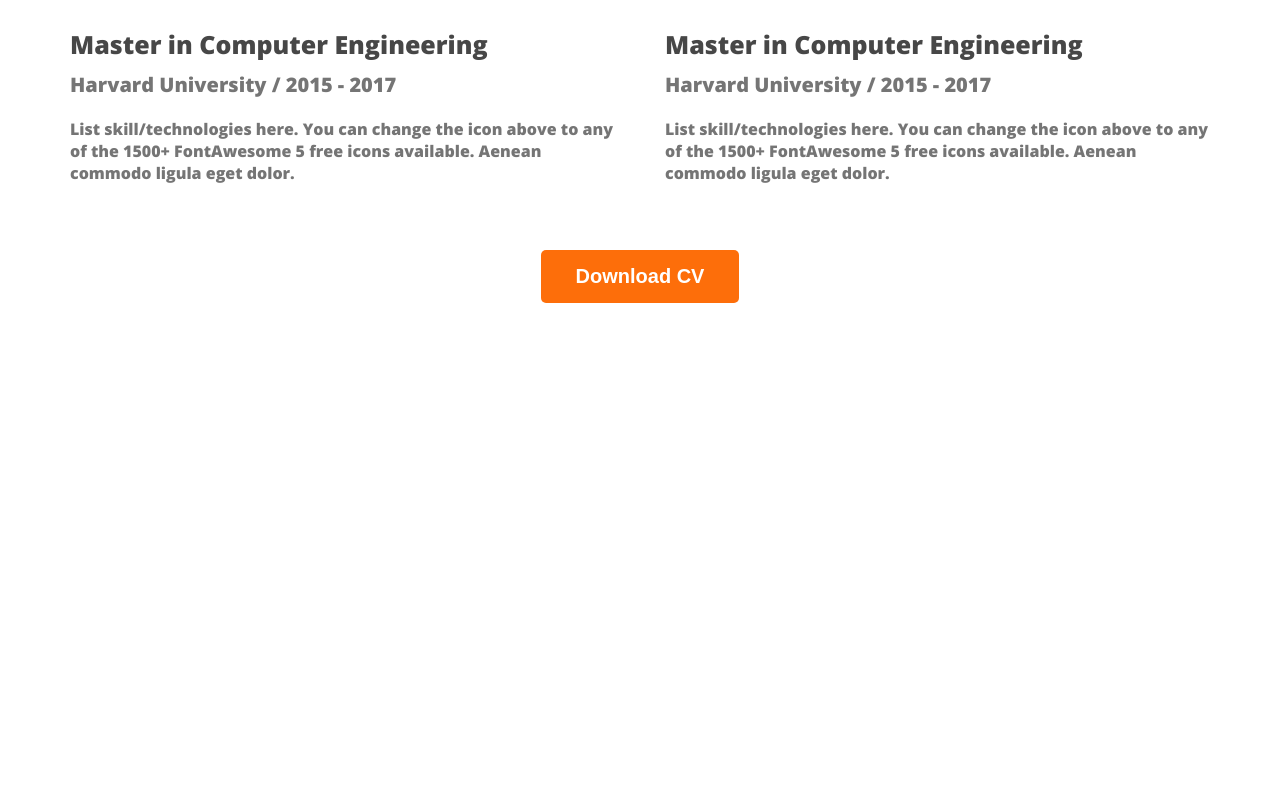
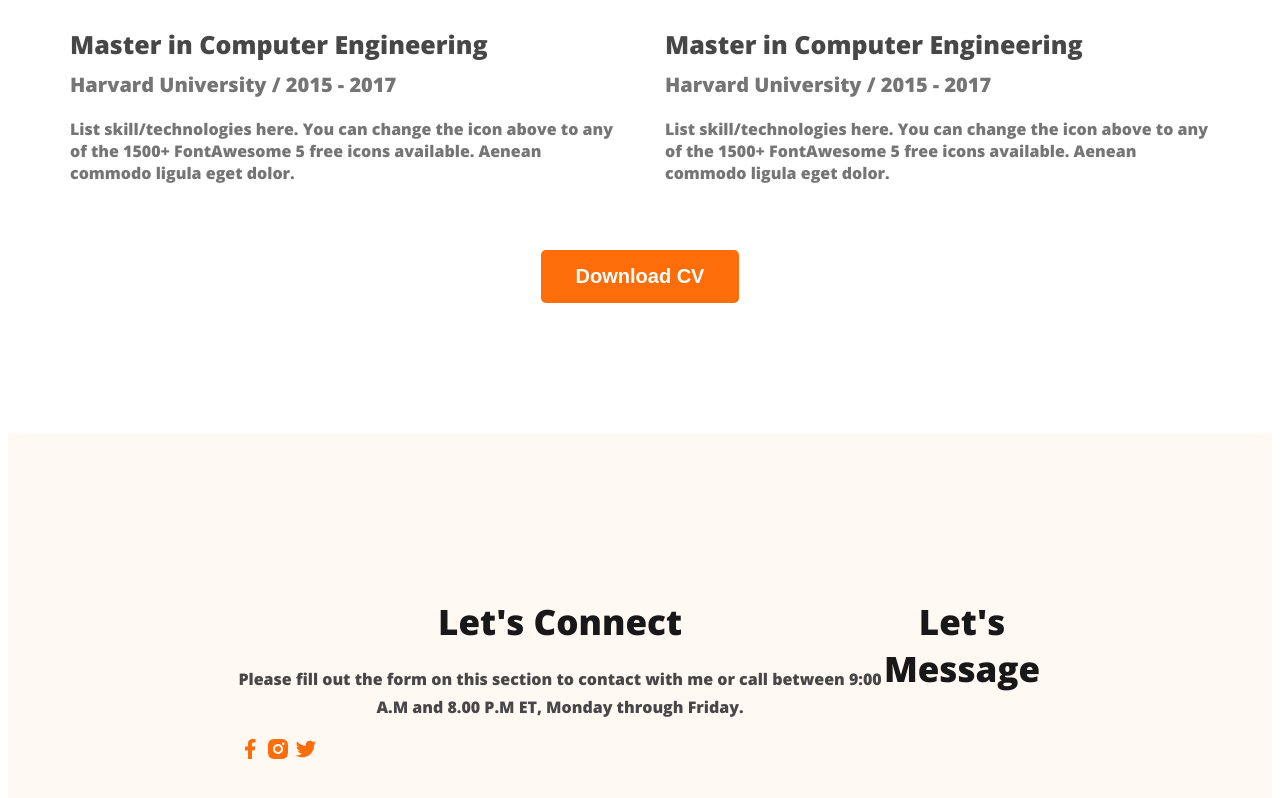
Before and after one commit to Safi022/webdeveloper-portfolio, a plain HTML site: page index.html in a window 1280 px wide. Shown: the part 3047-3845 px from the top of the page. Before the commit the page ends 3480 px from the top, so only its background shows below. Drawn offline with nearby package versions, Linux system fonts and the light colour scheme.

Commit message:
added footer items

```diff
--- a/Styles/portfolio.css
+++ b/Styles/portfolio.css
@@ -174,3 +174,18 @@
     text-align: center;
     margin-top: 50px;
 }
+.foot-description{
+    color: var(--dark-02, #474747);
+/* font-family: Open Sans; */
+font-size: 16px;
+/* font-style: normal; */
+font-weight: 400;
+line-height: 28px; /* 175% */
+text-align: center;
+}
+footer{
+    display: flex;
+    background-color: #fff8f3;
+    padding: 130px 230px;
+    margin-top: 100px;
+}
--- a/index.html
+++ b/index.html
@@ -143,7 +143,18 @@
     </section>
     </main>
     <footer>
-
+         <div class="foot-col">
+            <h3 class="sec-title">Let's Connect</h3>
+            <p class="foot-description">Please fill out the form on this section to contact with me or call between 9:00 A.M and 8.00 P.M ET, Monday through Friday.</p>
+            <div class="social-icon">
+                <a href=""><img src="images/icons/facebook.png" alt=""></a>
+                <a href=""><img src="images/icons/insta.png" alt=""></a>
+                <a href=""><img src="images/icons/twitter.png" alt=""></a>
+            </div>
+         </div>
+         <div class="foot-col">
+            <h3 class="sec-title">Let's Message</h3>
+         </div>
     </footer>
 </body>
 </html>
```
